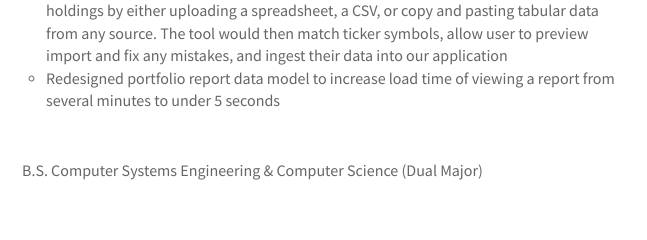
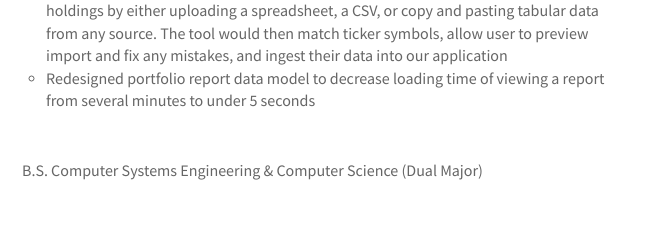
Before and after one commit to johngibb/johngibb.github.io, a plain HTML site: page resume.html in a window 1280 px wide. Shown: the part 791-1031 px from the top of the page, 418-1065 px from the left. Drawn offline with Linux system fonts and the light colour scheme.

Commit message:
resume: fix typo (increase -> decrease)

```diff
--- a/resume.html
+++ b/resume.html
@@ -120,7 +120,7 @@
                 <ul>
                   <li>Developed distributed C# calculation engine (replacing an all-SQL implementation) to calculate long-term daily weights and returns for portfolio attribution product; reduced calculation time from over an hour to less than 5 minutes for a large index fund, calculated daily, for a 10 year period. Returned data via Protocol Buffers</li>
                   <li>Developed a portfolio uploader tool that allowed user to bulk import their portfolio holdings by either uploading a spreadsheet, a CSV, or copy and pasting tabular data from any source. The tool would then match ticker symbols, allow user to preview import and fix any mistakes, and ingest their data into our application</li>
-                  <li>Redesigned portfolio report data model to increase load time of viewing a report from several minutes to under 5 seconds</li>
+                  <li>Redesigned portfolio report data model to decrease loading time of viewing a report from several minutes to under 5 seconds</li>
                 </ul>
               </div>
             </div>
```
